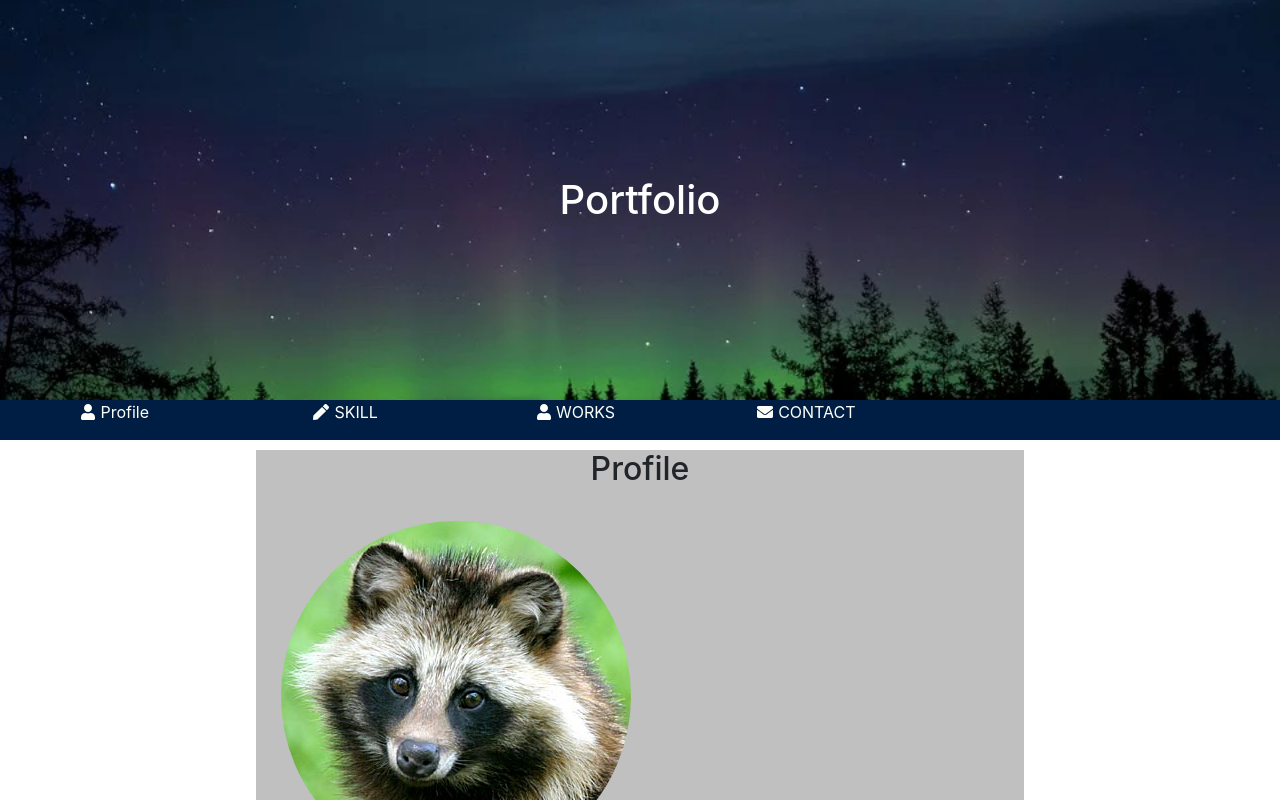
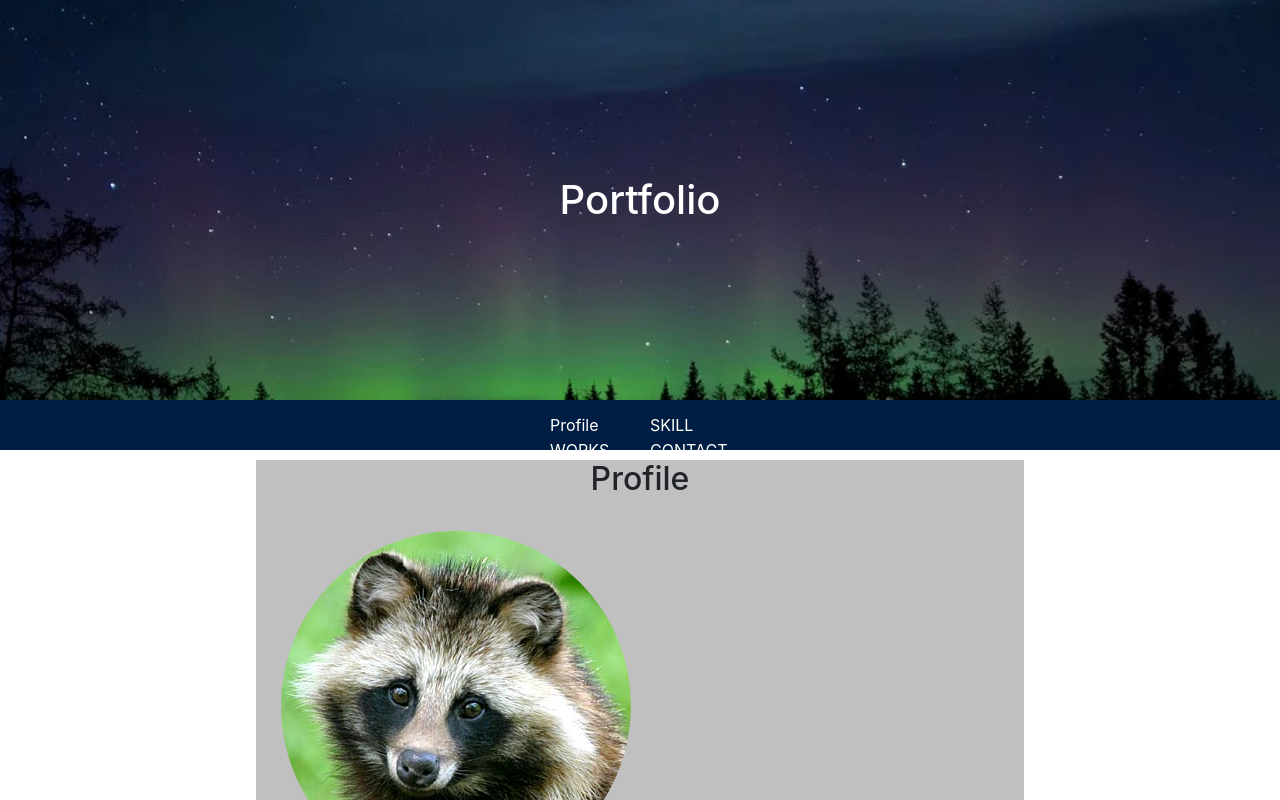
Before and after one commit to jimachi/portfolio, a Vue app: page / in a window 1280 px wide. Shown: the top 800 px of the page. Built offline with nearby package versions, Linux system fonts and the light colour scheme.

Commit message:
minor update

```diff
--- a/src/components/myheader.vue
+++ b/src/components/myheader.vue
@@ -4,11 +4,11 @@
       <h1>Portfolio</h1>
     </header>
     <nav>
-      <ul class="nav">
-        <li><font-awesome-icon class="nav-icon" icon="user" /><a href="#">Profile</a></li>
-        <li><font-awesome-icon class="nav-icon" icon="pen" /><a href="#">SKILL</a></li>
-        <li><font-awesome-icon class="nav-icon" icon="user" /><a href="#">WORKS</a></li>
-        <li><font-awesome-icon class="nav-icon" icon="envelope" /><a href="#">CONTACT</a></li>
+      <ul class="float">
+        <li><a href="#">Profile</a></li>
+        <li><a href="#">SKILL</a></li>
+        <li><a href="#">WORKS</a></li>
+        <li><a href="#">CONTACT</a></li>
       </ul>
     </nav>
   </div>
@@ -32,20 +32,31 @@
   nav ul {
     margin: 0;
     padding: 0;
-    height: 40px;
+    height: 50px;
   }
   nav ul li {
+    position: relative;
     list-style: none;
     display: inline-block;
-    width: 18%;
+    margin: 0 10px 0 0;
+    height: 50%;
+    width: 10%;
     min-width: 90px;
   }
+  .float {
+    width: 270px;
+    margin: auto;
+    overflow: hidden;
+  }
+  .float li {
+    float: left;
+  }
   nav ul li a {
+    position: absolute;
+    top: 50%;
+    left: 50%;
+    margin: auto;
     text-decoration: none;
-    color: #fffff9;
-  }
-  .nav-icon {
-    margin-right: 5px;
     color: #fffff9;
   }
 
```
